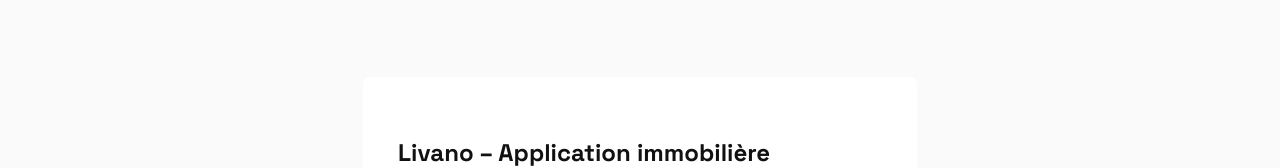
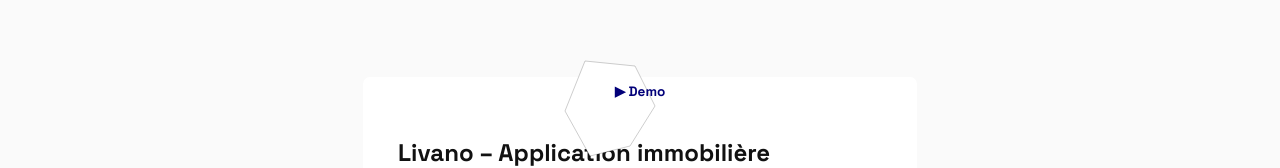
Before and after one commit to jfzara/JeffZaraPortfolio2025, a React (Vite) app: page / in a window 1280 px wide. Shown: the part 640-808 px from the top of the page. Built offline with nearby package versions, Linux system fonts and the light colour scheme.

Commit message:
toujours etiquettes

```diff
--- a/src/components/ProjectsSection.jsx
+++ b/src/components/ProjectsSection.jsx
@@ -5,10 +5,10 @@ import youChefPreview from "../assets/projects/major/youchef/YouChef_Preview.mp4
 import textureVideo from "../assets/texture_papier.mp4";
 
 const softBlobs = [
-  "polygon(25% 0%, 75% 5%, 95% 45%, 70% 85%, 30% 95%, 5% 50%)",
-  "polygon(20% 10%, 80% 0%, 95% 50%, 65% 85%, 25% 80%, 0% 45%)",
-  "polygon(15% 5%, 85% 10%, 90% 55%, 70% 85%, 25% 80%, 5% 50%)",
-  "polygon(10% 0%, 85% 15%, 90% 50%, 70% 85%, 20% 80%, 0% 40%)",
+  "25,0 75,5 95,45 70,85 30,95 5,50",
+  "20,10 80,0 95,50 65,85 25,80 0,45",
+  "15,5 85,10 90,55 70,85 25,80 5,50",
+  "10,0 85,15 90,50 70,85 20,80 0,40"
 ];
 
 const tagPositionsFirstCard = {
@@ -30,6 +30,7 @@ export default function ProjectsSection() {
       title: "Livano – Application immobilière",
       description: "Plateforme web complète",
       video: livanoPreview,
+      tagColors: { demo: "video", tech: "#FFD700", case: "#FFD700" },
       techStack: ["React", "Node.js", "Styled-Components", "GraphQL", "TypeScript"],
       caseStudy: ["Conception UX/UI", "Gestion CRUD immobilière", "Recherche avancée", "Filtrage des annonces"]
     },
@@ -38,6 +39,7 @@ export default function ProjectsSection() {
       title: "YouChef – Application de recettes",
       description: "Gestion de recettes CRUD",
       video: youChefPreview,
+      tagColors: { demo: "video", tech: "#39FF14", case: "#39FF14" },
       techStack: ["React", "Express", "MongoDB", "TailwindCSS"],
       caseStudy: ["Création et modification de recettes", "Filtrage et recherche par catégorie", "Gestion des utilisateurs"]
     },
@@ -45,7 +47,7 @@ export default function ProjectsSection() {
 
   const [tagShapes, setTagShapes] = useState({});
   const [tagsVisible, setTagsVisible] = useState({});
-  const [activeTag, setActiveTag] = useState(null); // id du projet actif
+  const [activeTag, setActiveTag] = useState(null);
   const [videoPlaying, setVideoPlaying] = useState({});
   const videoRefs = useRef({});
 
@@ -60,11 +62,15 @@ export default function ProjectsSection() {
     }
   };
 
+  const morphTag = (projectId,type) => {
+    const newShape = softBlobs[Math.floor(Math.random() * softBlobs.length)];
+    setTagShapes(prev => ({ ...prev, [projectId]: { ...prev[projectId], [type]: newShape } }));
+  };
+
   const handleDemoClick = (projectId) => {
     const videoEl = videoRefs.current[projectId];
     if(!videoEl) return;
 
-    // Stop autres vidéos
     Object.keys(videoRefs.current).forEach(id => {
       if(Number(id) !== projectId && videoRefs.current[id]){
         videoRefs.current[id].pause();
@@ -84,10 +90,7 @@ export default function ProjectsSection() {
   };
 
   const handleTagClick = (projectId, type) => {
-    if(type === "demo") {
-      handleDemoClick(projectId);
-      return;
-    }
+    if(type === "demo") return handleDemoClick(projectId);
     setActiveTag(prev => prev === projectId + "-" + type ? null : projectId + "-" + type);
   };
 
@@ -96,7 +99,6 @@ export default function ProjectsSection() {
       <S.Title>MES PROJETS</S.Title>
       <S.MajorProjects>
         {majorProjects.map((p, index) => {
-          const tags = ["demo", "tech", "case"];
           const positions = index === 0 ? tagPositionsFirstCard : tagPositionsSecondCard;
           const demoPlaying = videoPlaying[p.id];
           const overlayDemo = activeTag === p.id;
@@ -105,56 +107,34 @@ export default function ProjectsSection() {
 
           return (
             <S.MajorCard key={p.id} onMouseEnter={() => handleCardHover(p.id)}>
-              {tags.map(type => {
-                let label = type === "demo" ? (demoPlaying ? "■ Stop Demo" : "▶ Demo") : (type === "tech" ? "TECH STACK" : "CASE STUDY");
+              {["demo","tech","case"].map(type => {
+                const label = type === "demo" ? (demoPlaying ? "■ Stop Demo" : "▶ Demo") : (type === "tech" ? "TECH STACK" : "CASE STUDY");
+                const shape = tagShapes[p.id]?.[type] || softBlobs[0];
+                const isVideo = p.tagColors[type]==="video";
+
                 return (
-                 <S.Tag
+                  <S.TagSVG
                     key={type}
-  className={`tag tag-${type} ${tagsVisible[p.id] ? "pop-up" : ""}`}
-  style={{
-    ...positions[type],
-    clipPath: tagShapes[p.id]?.[type] || softBlobs[0],
-    background: type === "demo" ? "#f5f5f5" : "#fff",
-    color: "#020079",
-    border: "4px solid #000",  // bordure qui suit la forme
-    transition: "all 0.4s cubic-bezier(0.22, 1, 0.36, 1)"
-  }}
-  onClick={() => handleTagClick(p.id, type)}
-  onMouseEnter={() => {
-    const newShape = softBlobs[Math.floor(Math.random() * softBlobs.length)];
-    setTagShapes(prev => ({ ...prev, [p.id]: { ...prev[p.id], [type]: newShape } }));
-  }}
+                    className={tagsVisible[p.id] ? "pop-up" : ""}
+                    style={{ ...positions[type] }}
+                    onClick={() => handleTagClick(p.id,type)}
+                    onMouseEnter={() => morphTag(p.id,type)}
+                    bg={isVideo ? "#fff" : p.tagColors[type]}
+                    color={isVideo ? "#020079" : "#111"}
                   >
-  {type === "demo" && (
-    <video
-      autoPlay
-      loop
-      muted
-      playsInline
-      ref={el => { if(el){ el.playbackRate=0.5; videoRefs.current[p.id]=el } }}
-      style={{
-        position:"absolute",
-        top:0,
-        left:0,
-        width:"100%",
-        height:"100%",
-        objectFit:"cover",
-        opacity:0.2,
-        zIndex:0,
-        borderRadius:0  // plus de border-radius, clip-path définit la forme
-      }}
-    >
-      <source src={textureVideo} type="video/mp4" />
-    </video>
-  )}
-  <span style={{ position:"relative", zIndex:1 }}>{label}</span>
-</S.Tag>
-
+                    {isVideo && <video src={textureVideo} autoPlay loop muted />}
+                    <polygon points={shape} />
+                    <foreignObject x="0" y="0" width="100%" height="100%">
+                      <div>{label}</div>
+                    </foreignObject>
+                  </S.TagSVG>
                 )
               })}
 
+              {/* overlay content */}
+              {(overlayDemo || overlayTech || overlayCase) && (
+                <S.ClickOverlay>
                   {overlayDemo && (
-                <S.ClickOverlay style={{ background:"rgba(0,0,0,0.05)", height:"600px" }}>
                     <video
                       src={p.video}
                       autoPlay
@@ -162,31 +142,26 @@ export default function ProjectsSection() {
                       muted
                       playsInline
                       ref={el => videoRefs.current[p.id]=el}
-                    style={{ width:"95%", height:"85%", objectFit:"cover", borderRadius:"4px" }}
                     />
+                  )}
+                  {overlayTech && (
+                    <div style={{ animation: "fadeIn 0.3s" }}>
+                      <h3>Tech Stack</h3>
+                      <ul>{p.techStack.map((t,i)=><li key={i}>{t}</li>)}</ul>
+                    </div>
+                  )}
+                  {overlayCase && (
+                    <div style={{ animation: "fadeIn 0.3s" }}>
+                      <h3>Case Study</h3>
+                      <ul>{p.caseStudy.map((c,i)=><li key={i}>{c}</li>)}</ul>
+                    </div>
+                  )}
                 </S.ClickOverlay>
               )}
 
-              {overlayTech && (
-                <S.ClickOverlay style={{ background:"#fff", flexDirection:"column", alignItems:"flex-start", padding:"2rem" }}>
-                  <h3>Tech Stack</h3>
-                  <ul>
-                    {p.techStack.map((tech,i) => <li key={i}>{tech}</li>)}
-                  </ul>
-                </S.ClickOverlay>
-              )}
-
-              {overlayCase && (
-                <S.ClickOverlay style={{ background:"#fff", flexDirection:"column", alignItems:"flex-start", padding:"2rem" }}>
-                  <h3>Case Study</h3>
-                  <ul>
-                    {p.caseStudy.map((item,i) => <li key={i}>{item}</li>)}
-                  </ul>
-                </S.ClickOverlay>
-              )}
-
+              {/* Card content fade-out */}
               {!overlayDemo && !overlayTech && !overlayCase && (
-                <S.CardContent>
+                <S.CardContent className={activeTag ? "fade-out" : "fade-in"}>
                   <h3>{p.title}</h3>
                   <p>{p.description}</p>
                 </S.CardContent>
--- a/src/components/ProjectsSection.styles.js
+++ b/src/components/ProjectsSection.styles.js
@@ -1,14 +1,19 @@
 import styled, { keyframes } from "styled-components";
 
 const fadeUp = keyframes`
-  from { opacity: 0; transform: translateY(40px); }
+  from { opacity: 0; transform: translateY(0); }
   to { opacity: 1; transform: translateY(0); }
 `;
 
 const popUp = keyframes`
-  0% { transform: scale(0.8) translateY(10px); opacity: 0; }
-  70% { transform: scale(0.95) translateY(-2px); opacity: 1; }
-  100% { transform: scale(1) translateY(0); opacity: 1; }
+  0% { transform: scale(0.8); opacity: 0; }
+  70% { transform: scale(0.95); opacity: 1; }
+  100% { transform: scale(1); opacity: 1; }
+`;
+
+const fadeIn = keyframes`
+  from { opacity: 0; }
+  to { opacity: 1; }
 `;
 
 export const SectionContainer = styled.section`
@@ -44,97 +49,24 @@ export const MajorProjects = styled.div`
 export const MajorCard = styled.div`
   position: relative;
   width: 45%;
-  min-height: 500px; /* hauteur augmentée */
+  min-height: 500px;
   border-radius: 7px;
   background: white;
   color: #111;
   overflow: visible;
   padding: 2.2rem;
 
-.tag {
-  position: absolute;
-  z-index: 20;
-  font-weight: 700;
-  padding: 1rem 2rem;
-  font-size: 1rem;
-  cursor: pointer;
-  letter-spacing: 0.05em;
-  transform: scale(0.95);
-  opacity: 0;
-  transition: all 0.4s cubic-bezier(0.22, 1, 0.36, 1);
-
-  &::before {
-    content: "";
-    position: absolute;
-    inset: 0;
-    background: inherit;
-    filter: blur(6px);
-    z-index: -1;
-    opacity: 0.6;
-    transition: all 0.3s ease;
-  }
-
-  &:hover {
-    transform: scale(1.05);
-  }
-  &:hover::before {
-    filter: blur(10px);
-    opacity: 0.8;
-  }
-}
-
-  .tag.pop-up { animation: ${popUp} 1s forwards; }
-`;
-
-
-export const Tag = styled.div`
-  position: absolute;
-  z-index: 20;
-  font-weight: 700;
-  padding: 1rem 2rem;
-  font-size: 1rem;
-  border-radius: 50px;
-  cursor: pointer;
-  pointer-events: all;
-  letter-spacing: 0.05em;
-  transform: scale(0.95);
-  transition: transform 0.4s cubic-bezier(0.22, 1, 0.36, 1), background 0.5s ease, color 0.5s ease;
-  opacity: 1; /* visible par défaut maintenant */
-
-  &::before {
-    content: "";
-    position: absolute;
-    inset: 0;
-    background: inherit;
-    border-radius: inherit;
-    filter: blur(6px);
-    z-index: -1;
-    opacity: 0.6;
-    transition: all 0.3s ease;
-  }
-
-  &:hover {
-    transform: scale(1.05);
-  }
-
-  &:hover::before {
-    filter: blur(10px);
-    opacity: 0.8;
-  }
-
-  &.pop-up {
-    animation: ${popUp} 1s forwards;
-  }
-
-  &.tag-demo.pop-up { animation-delay: 0s; }
-  &.tag-tech.pop-up { animation-delay: 0.3s; }
-  &.tag-case.pop-up { animation-delay: 0.6s; }
+  .tag.pop-up { animation: ${popUp} 0.5s forwards; }
 `;
 
 export const CardContent = styled.div`
   position: relative;
   z-index: 5;
   margin-top: auto;
+  transition: opacity 0.3s ease;
+
+  &.fade-out { opacity: 0; }
+  &.fade-in { opacity: 1; }
 
   h3 { font-size: 1.5rem; margin-bottom: 0.5rem; color: #111; }
   p { font-size: 1rem; color: #333; }
@@ -150,56 +82,63 @@ export const ClickOverlay = styled.div`
   padding: 1rem;
   border-radius: 12px;
   z-index: 15;
-  animation: fade 0.4s ease-out;
 
   video {
-    width: 60%;
-    max-height: 60%;
-    border-radius: 12px;
+    width: 95%;
+    height: 90%;
     object-fit: cover;
-  }
-
-  @keyframes fade {
-    from { opacity: 0; transform: scale(0.98); }
-    to { opacity: 1; transform: scale(1); }
-  }
-
-  @media(max-width: 768px) {
-    video { width: 90%; max-height: 50%; }
+    border-radius: 4px;
   }
 `;
 
-export const TechStack = styled.div`
-  display: flex;
-  gap: 0.7rem;
-  flex-wrap: wrap;
+export const TagSVG = styled.svg`
+  position: absolute;
+  cursor: pointer;
+  width: 160px;
+  height: 60px;
+  z-index: 50;
+  overflow: visible;
 
-  span {
-    background: rgba(0,0,0,0.1);
-    padding: 0.5rem 0.9rem;
-    border-radius: 20px;
-    font-size: 0.9rem;
-    font-weight: 600;
-    color: #111;
+  polygon {
+    fill: ${props => props.bg || "#fff"};
+    stroke: #000;
+    stroke-width: 0.2px;
+    transition: all 0.35s ease;
+  }
+
+  foreignObject {
+    width: 100%;
+    height: 100%;
+    pointer-events: none;
+
+    div {
+      display: flex;
+      justify-content: center;
+      align-items: center;
+      width: 100%;
+      height: 100%;
+      font-weight: bold;
+      font-size: 0.85rem;
+      color: ${props => props.color || "#020079"};
+      text-align: center;
+      overflow: hidden;
+      white-space: nowrap;
+    }
+  }
+
+  &.pop-up {
+    transform: scale(1);
+    opacity: 1;
+  }
+
+  video {
+    position: absolute;
+    inset: 0;
+    width: 100%;
+    height: 100%;
+    object-fit: cover;
+    z-index: 1;
+    pointer-events: none;
+    opacity: 0.25;
   }
 `;
-
-export const CaseStudyText = styled.div`
-  padding: 1rem 1.5rem;
-  background: rgba(0,0,0,0.05);
-  border-radius: 12px;
-  font-size: 1rem;
-  color: #111;
-  max-width: 250px;
-  text-align: center;
-
-  @media(max-width: 768px) {
-    max-width: 90%;
-  }
-`;
-
-export const tagPositionsAroundModal = {
-  demo: { top: "-2rem", left: "50%", transform: "translateX(-50%)" },
-  tech: { top: "50%", left: "-4rem", transform: "translateY(-50%)" },
-  case: { top: "50%", right: "-4rem", transform: "translateY(-50%)" },
-};
```
Lines whose indentation alone changed are shown as unchanged.
